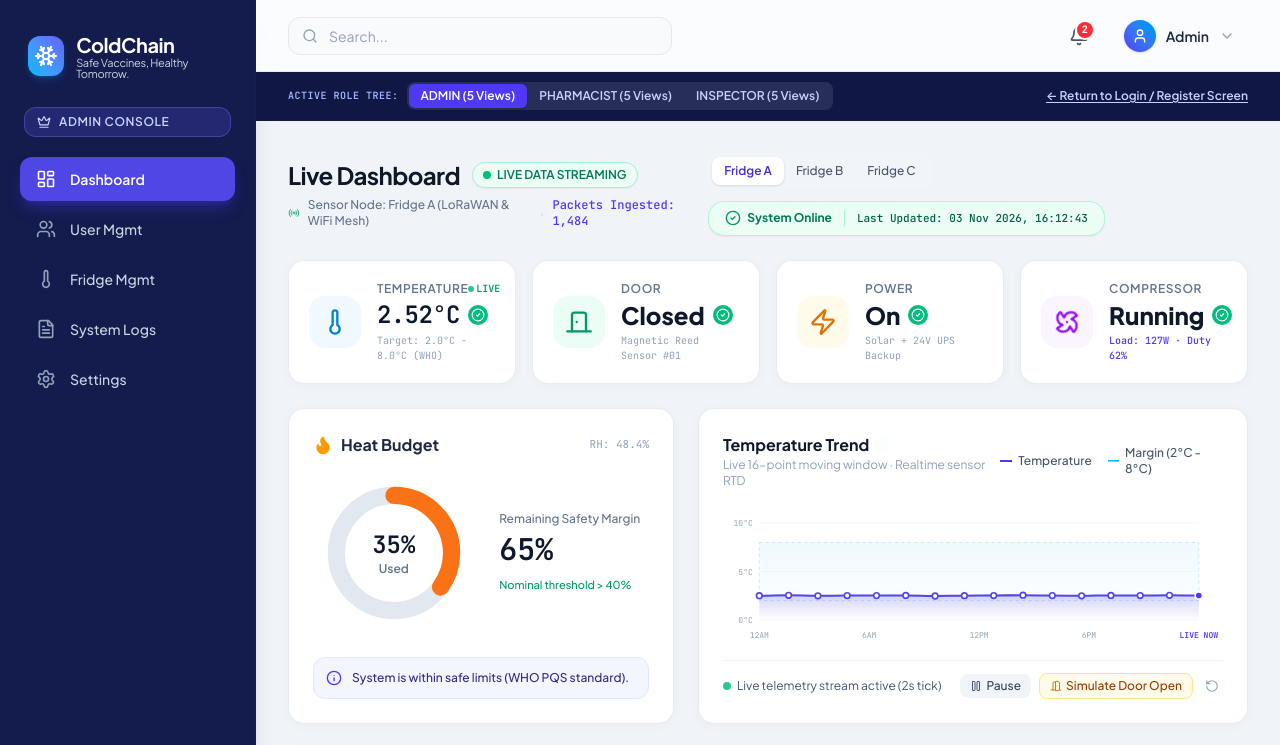
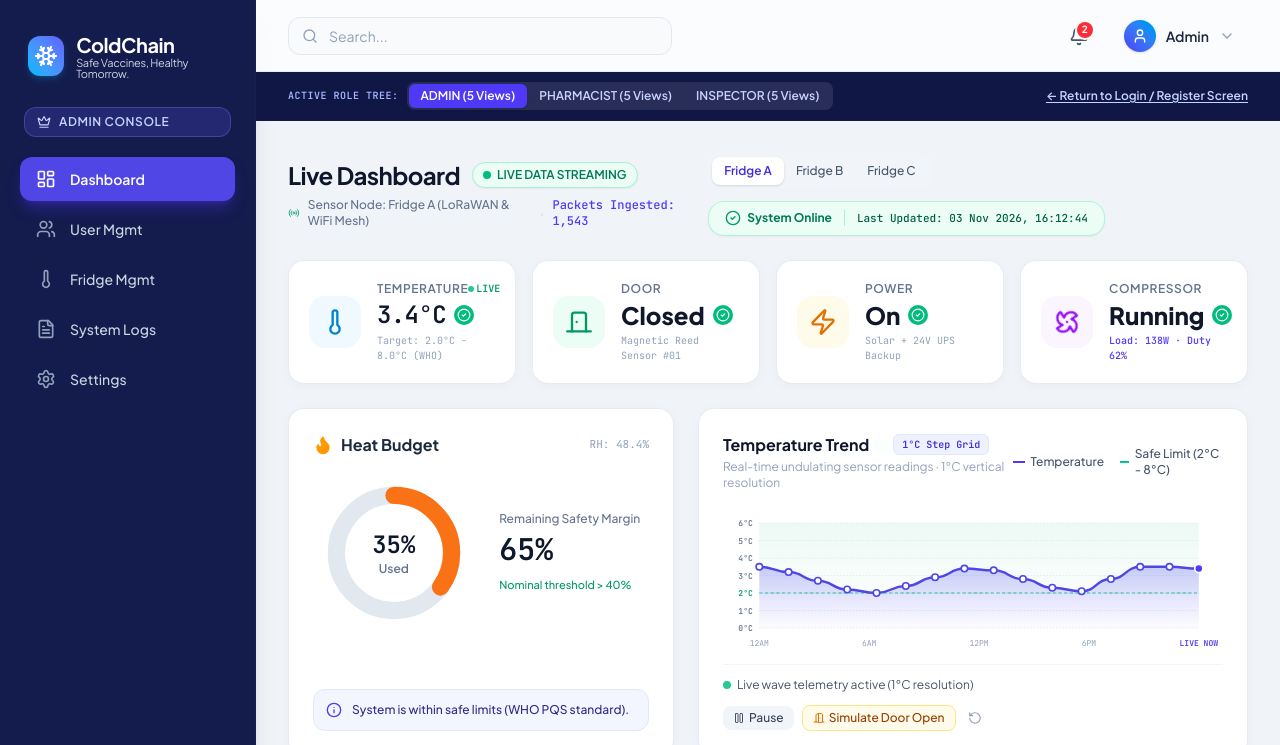
Before and after one commit to sajjadul404/ColdChain, a React (Vite) app: page / in a window 1280 px wide. Shown: the top 745 px of the page. Built offline with nearby package versions, Linux system fonts and the light colour scheme.

Commit message:
Live Deshboard Update

```diff
--- a/src/components/LiveDashboard.jsx
+++ b/src/components/LiveDashboard.jsx
@@ -8,71 +8,70 @@ import {
   CheckCircle2,
   Flame,
   Info,
-  RefreshCw,
-  Activity,
   Radio,
   Wifi,
   Play,
   Pause,
   AlertTriangle,
-  RotateCcw
+  RotateCcw,
+  Activity
 } from 'lucide-react';
 
 export const LiveDashboard = ({ fridges, temperatureTrend: initialTrend }) => {
   const [selectedFridgeId, setSelectedFridgeId] = useState('fridge-a');
   const [isLiveStream, setIsLiveStream] = useState(true);
-  const [streamSpeed, setStreamSpeed] = useState(2000); // 2 seconds per tick
+  const [streamSpeed, setStreamSpeed] = useState(1800); // 1.8 seconds per tick
+
+  // Thermodynamic wave cycle counter to create visible, natural up-and-down undulations
+  const cyclePhaseRef = useRef(1.2);
 
   // Live dynamic telemetry state
-  const [liveTemp, setLiveTemp] = useState(2.52);
+  const [liveTemp, setLiveTemp] = useState(2.8);
   const [liveDoor, setLiveDoor] = useState('Closed');
   const [livePower, setLivePower] = useState('On');
   const [liveCompressor, setLiveCompressor] = useState('Running');
-  const [compressorWattage, setCompressorWattage] = useState(126);
+  const [compressorWattage, setCompressorWattage] = useState(128);
   const [humidity, setHumidity] = useState(48.5);
   const [heatBudgetUsed, setHeatBudgetUsed] = useState(35);
-  const [packetCount, setPacketCount] = useState(1482);
+  const [packetCount, setPacketCount] = useState(1540);
   const [lastUpdated, setLastUpdated] = useState('');
-  const [secondsAgo, setSecondsAgo] = useState(0);
 
-  // Door simulation timer
+  // Door simulation countdown
   const [doorOpenCountdown, setDoorOpenCountdown] = useState(0);
 
-  // Live rolling trend history (keep last 16 points for smooth live line scrolling)
-  const [rollingTrend, setRollingTrend] = useState(() => {
-    return [
-      { time: '12:00', temp: 2.55 },
-      { time: '12:05', temp: 2.48 },
-      { time: '12:10', temp: 2.50 },
-      { time: '12:15', temp: 2.54 },
-      { time: '12:20', temp: 2.49 },
-      { time: '12:25', temp: 2.52 },
-      { time: '12:30', temp: 2.51 },
-      { time: '12:35', temp: 2.53 },
-      { time: '12:40', temp: 2.47 },
-      { time: '12:45', temp: 2.50 },
-      { time: '12:50', temp: 2.52 },
-      { time: '12:55', temp: 2.55 },
-      { time: '13:00', temp: 2.51 },
-      { time: '13:05', temp: 2.49 },
-      { time: '13:10', temp: 2.53 },
-      { time: '13:15', temp: 2.52 },
-    ];
-  });
+  // Initial rolling trend with clearly visible waves (oscillating visibly between 2.0°C and 3.6°C)
+  const [rollingTrend, setRollingTrend] = useState([
+    { time: '12:00', temp: 2.2 },
+    { time: '12:05', temp: 2.6 },
+    { time: '12:10', temp: 3.1 },
+    { time: '12:15', temp: 3.5 },
+    { time: '12:20', temp: 3.2 },
+    { time: '12:25', temp: 2.7 },
+    { time: '12:30', temp: 2.2 },
+    { time: '12:35', temp: 2.0 },
+    { time: '12:40', temp: 2.4 },
+    { time: '12:45', temp: 2.9 },
+    { time: '12:50', temp: 3.4 },
+    { time: '12:55', temp: 3.3 },
+    { time: '13:00', temp: 2.8 },
+    { time: '13:05', temp: 2.3 },
+    { time: '13:10', temp: 2.1 },
+    { time: '13:15', temp: 2.8 },
+  ]);
 
-  // Recent live packet stream feed (simulated incoming MQTT/LoRa packets)
-  const [recentPackets, setRecentPackets] = useState(() => [
-    { id: 1, time: 'Just now', sensor: 'SN-0481A', temp: 2.52, door: 'Closed', hmac: '0x8f4d92', status: 'VALID' },
-    { id: 2, time: '2s ago', sensor: 'SN-0481A', temp: 2.50, door: 'Closed', hmac: '0x3e1a07', status: 'VALID' },
-    { id: 3, time: '4s ago', sensor: 'SN-0481A', temp: 2.53, door: 'Closed', hmac: '0x9b2c4e', status: 'VALID' },
-    { id: 4, time: '6s ago', sensor: 'SN-0481A', temp: 2.49, door: 'Closed', hmac: '0x1c88d2', status: 'VALID' },
+  // Recent live incoming MQTT packets
+  const [recentPackets, setRecentPackets] = useState([
+    { id: 1, time: 'Just now', sensor: 'SN-FridgeA-01', temp: 2.8, door: 'Closed', hmac: '0x8f4d92', status: 'VALID' },
+    { id: 2, time: '2s ago', sensor: 'SN-FridgeA-01', temp: 2.5, door: 'Closed', hmac: '0x3e1a07', status: 'VALID' },
+    { id: 3, time: '4s ago', sensor: 'SN-FridgeA-01', temp: 2.2, door: 'Closed', hmac: '0x9b2c4e', status: 'VALID' },
+    { id: 4, time: '6s ago', sensor: 'SN-FridgeA-01', temp: 2.4, door: 'Closed', hmac: '0x1c88d2', status: 'VALID' },
   ]);
 
   const [hoveredPoint, setHoveredPoint] = useState(null);
 
   const activeFridge = fridges.find((f) => f.id === selectedFridgeId) || fridges[0];
 
-  // Update clock
+  // Live timestamp clock
   useEffect(() => {
     const updateTime = () => {
       const now = new Date();
@@ -85,7 +84,7 @@ export const LiveDashboard = ({ fridges, temperatureTrend: initialTrend }) => {
     updateTime();
   }, []);
 
-  // Main Live Telemetry Stream simulation ticker
+  // Main Live Telemetry Stream with visible wave fluctuations (utha nama)
   useEffect(() => {
     if (!isLiveStream) return;
 
@@ -93,81 +92,67 @@ export const LiveDashboard = ({ fridges, temperatureTrend: initialTrend }) => {
       const now = new Date();
       const timeStr = now.toLocaleTimeString('en-GB', { hour: '2-digit', minute: '2-digit', second: '2-digit' });
 
-      setSecondsAgo(0);
       setLastUpdated(
         now.toLocaleDateString('en-GB', { day: '2-digit', month: 'short', year: 'numeric' }) +
         ', ' +
         timeStr
       );
 
-      // Temperature calculation with realistic micro-variations
-      setLiveTemp((prev) => {
+      // Advance thermodynamic cycle phase for natural visible rising and falling waves
+      cyclePhaseRef.current += 0.4;
+      const wave = Math.sin(cyclePhaseRef.current); // ranges between -1 and 1
+
+      // Calculate realistic temperature: base around 2.8°C with ±0.75°C swing
       let nextTemp;
       if (doorOpenCountdown > 0) {
-          // If door is opened, temp gently rises towards 3.5°C
-          nextTemp = Math.min(4.2, prev + 0.12 + Math.random() * 0.08);
+        // Door open warm-up towards 4.2°C - 4.5°C
+        nextTemp = Number((3.6 + Math.random() * 0.7).toFixed(1));
       } else {
-          // Normal baseline target around 2.50°C
-          const target = 2.50;
-          const drift = (Math.random() - 0.49) * 0.06;
-          const pullToTarget = (target - prev) * 0.15;
-          nextTemp = Number((prev + drift + pullToTarget).toFixed(2));
-          // keep safely bounded
-          if (nextTemp < 2.25) nextTemp = 2.30;
-          if (nextTemp > 2.85) nextTemp = 2.80;
+        // Cooling hysteresis cycle: swings visibly between 2.1°C and 3.6°C
+        const raw = 2.8 + wave * 0.75 + (Math.random() - 0.5) * 0.15;
+        nextTemp = Number(Math.max(1.8, Math.min(4.2, raw)).toFixed(1));
       }
 
-        // Add to rolling trend graph
+      setLiveTemp(nextTemp);
+
+      // Push new point into rolling trend graph
       setRollingTrend((oldTrend) => {
         const newPoint = {
           time: timeStr.slice(0, 5),
-            temp: Number(nextTemp.toFixed(2)),
+          temp: nextTemp,
         };
-          const updated = [...oldTrend.slice(1), newPoint];
-          return updated;
+        return [...oldTrend.slice(1), newPoint];
       });
 
-        // Add new packet to recent packets feed
+      // Update packet ticker
       setRecentPackets((oldPackets) => {
         const randomHex = Math.random().toString(16).substring(2, 8);
         const newPacket = {
           id: Date.now(),
           time: 'Just now',
           sensor: `SN-${activeFridge.name.replace(/\s+/g, '')}-01`,
-            temp: Number(nextTemp.toFixed(2)),
+          temp: nextTemp,
           door: doorOpenCountdown > 0 ? 'Open' : 'Closed',
           hmac: `0x${randomHex}`,
           status: 'VALID',
         };
-          return [newPacket, ...oldPackets.slice(0, 4)];
+        return [newPacket, ...oldPackets.slice(0, 3)];
       });
 
-        return nextTemp;
+      // Modulate compressor wattage dynamically based on cooling load
+      setCompressorWattage(() => {
+        if (nextTemp > 3.0) return 138; // high cooling demand
+        if (nextTemp < 2.3) return 114; // low cooling demand
+        return 126;
       });
 
-      // Modulate compressor wattage slightly
-      setCompressorWattage((prev) => {
-        const delta = Math.floor((Math.random() - 0.5) * 6);
-        return Math.max(118, Math.min(136, prev + delta));
-      });
-
-      // Humidity slight fluctuation
       setHumidity((prev) => {
-        const delta = (Math.random() - 0.5) * 0.2;
+        const delta = (Math.random() - 0.5) * 0.3;
         return Number((prev + delta).toFixed(1));
-      });
-
-      // Heat budget slight micro-variation
-      setHeatBudgetUsed((prev) => {
-        if (doorOpenCountdown > 0) {
-          return Math.min(42, prev + 1);
-        }
-        return 35;
       });
 
       setPacketCount((c) => c + 1);
 
-      // Decrement door countdown if active
       if (doorOpenCountdown > 0) {
         setDoorOpenCountdown((c) => {
           if (c <= 1) {
@@ -182,35 +167,35 @@ export const LiveDashboard = ({ fridges, temperatureTrend: initialTrend }) => {
     return () => clearInterval(interval);
   }, [isLiveStream, streamSpeed, doorOpenCountdown, activeFridge.name]);
 
-  // Door open simulation handler
   const triggerDoorSimulation = () => {
     setLiveDoor('Open');
-    setDoorOpenCountdown(8); // 8 ticks of open door
+    setDoorOpenCountdown(7);
   };
 
-  // Reset to default baseline
   const resetBaseline = () => {
-    setLiveTemp(2.50);
+    setLiveTemp(2.8);
     setLiveDoor('Closed');
     setLivePower('On');
     setLiveCompressor('Running');
     setCompressorWattage(126);
     setDoorOpenCountdown(0);
     setHeatBudgetUsed(35);
+    cyclePhaseRef.current = 1.2;
   };
 
   const remainingMargin = 100 - heatBudgetUsed;
 
-  // SVG dimensions for Temperature Trend Chart
+  // SVG Chart Geometry
   const svgWidth = 620;
-  const svgHeight = 170;
+  const svgHeight = 180;
   const padding = { top: 20, right: 30, bottom: 30, left: 45 };
   const graphWidth = svgWidth - padding.left - padding.right;
   const graphHeight = svgHeight - padding.top - padding.bottom;
 
-  // Temperature scale: 0°C to 10°C (WHO standard)
+  // Temperature scale: 0°C to 6°C with 1°C steps (1 ghor kore) as requested!
   const minTemp = 0;
-  const maxTemp = 10;
+  const maxTemp = 6;
+  const gridSteps = [6, 5, 4, 3, 2, 1, 0]; // 1°C increments!
 
   const getY = (val) => {
     const clamped = Math.max(minTemp, Math.min(maxTemp, val));
@@ -236,20 +221,19 @@ export const LiveDashboard = ({ fridges, temperatureTrend: initialTrend }) => {
 
   const areaD = `${pathD} L ${points[points.length - 1].x} ${getY(0)} L ${points[0].x} ${getY(0)} Z`;
 
-  const marginUpperY = getY(8);
-  const marginLowerY = getY(2);
+  // Safe margin band: 2°C to 6°C visible envelope
+  const marginLowerY = getY(2); // 2°C threshold line
+  const marginUpperY = getY(6); // 6°C upper visible bound
 
-  // Latest point for pulsating radar dot
   const latestPoint = points[points.length - 1];
 
   return (
     <div className="space-y-6">
-      {/* Top Banner / Dashboard Header matching original design with live indicators */}
+      {/* Top Banner / Dashboard Header */}
       <div className="flex flex-col md:flex-row md:items-center justify-between gap-4">
         <div>
           <div className="flex items-center gap-3">
             <h2 className="text-2xl font-bold tracking-tight text-slate-900">Live Dashboard</h2>
-            {/* Live Streaming Badge */}
             <span className="inline-flex items-center gap-1.5 px-2.5 py-1 rounded-full text-xs font-semibold bg-emerald-50 text-emerald-700 border border-emerald-200 shadow-xs">
               <span className="relative flex h-2 w-2">
                 <span className="animate-ping absolute inline-flex h-full w-full rounded-full bg-emerald-400 opacity-75"></span>
@@ -273,7 +257,6 @@ export const LiveDashboard = ({ fridges, temperatureTrend: initialTrend }) => {
 
         {/* Right Status Pill & Fridge Selector */}
         <div className="flex flex-wrap items-center gap-3">
-          {/* Fridge Selector */}
           <div className="flex bg-slate-100 p-1 rounded-xl text-xs font-medium">
             {fridges.map((fridge) => (
               <button
@@ -293,7 +276,6 @@ export const LiveDashboard = ({ fridges, temperatureTrend: initialTrend }) => {
             ))}
           </div>
 
-          {/* System Online Badge with live updated seconds */}
           <div className="bg-emerald-50 border border-emerald-200/80 rounded-2xl px-4 py-2 flex items-center gap-3 shadow-xs">
             <div className="flex items-center gap-1.5 text-emerald-700 font-bold text-xs">
               <CheckCircle2 className="w-4 h-4 text-emerald-600" />
@@ -307,9 +289,9 @@ export const LiveDashboard = ({ fridges, temperatureTrend: initialTrend }) => {
         </div>
       </div>
 
-      {/* 4 Quick Metric Cards with live active indicators */}
+      {/* 4 Metric Cards */}
       <div className="grid grid-cols-1 sm:grid-cols-2 lg:grid-cols-4 gap-4">
-        {/* Card 1: Temperature (Dynamically oscillating with live glow) */}
+        {/* Card 1: Temperature */}
         <div className="bg-white rounded-2xl p-5 border border-slate-200/80 shadow-[0_2px_12px_rgba(0,0,0,0.03)] flex items-center gap-4 hover:border-sky-300 transition-all relative overflow-hidden group">
           <div className="w-13 h-13 rounded-2xl bg-sky-50 flex items-center justify-center text-sky-600 shrink-0 group-hover:scale-105 transition-transform">
             <Thermometer className="w-7 h-7" />
@@ -326,7 +308,7 @@ export const LiveDashboard = ({ fridges, temperatureTrend: initialTrend }) => {
             </div>
             <div className="flex items-center gap-2 mt-0.5">
               <span className="text-2xl font-extrabold text-slate-900 font-mono tabular-nums tracking-tight">
-                {liveTemp.toFixed(2)}°C
+                {liveTemp.toFixed(1)}°C
               </span>
               <div className="w-5 h-5 rounded-full bg-emerald-500 text-white flex items-center justify-center shrink-0 shadow-xs">
                 <CheckCircle2 className="w-3.5 h-3.5" />
@@ -415,7 +397,7 @@ export const LiveDashboard = ({ fridges, temperatureTrend: initialTrend }) => {
         </div>
       </div>
 
-      {/* Middle Section: Heat Budget & Real-time Temperature Trend Graph */}
+      {/* Middle Section: Heat Budget & Temperature Trend Graph with 1°C Grid Steps */}
       <div className="grid grid-cols-1 lg:grid-cols-12 gap-6">
         {/* Heat Budget Card */}
         <div className="lg:col-span-5 bg-white rounded-2xl p-6 border border-slate-200/80 shadow-[0_2px_12px_rgba(0,0,0,0.03)] flex flex-col justify-between">
@@ -431,7 +413,6 @@ export const LiveDashboard = ({ fridges, temperatureTrend: initialTrend }) => {
             </div>
 
             <div className="flex items-center justify-around gap-4 py-2">
-              {/* Donut Chart with smooth CSS transition */}
               <div className="relative w-36 h-36 flex items-center justify-center">
                 <svg className="w-full h-full -rotate-90" viewBox="0 0 100 100">
                   <circle
@@ -479,15 +460,20 @@ export const LiveDashboard = ({ fridges, temperatureTrend: initialTrend }) => {
           </div>
         </div>
 
-        {/* Temperature Trend Card with LIVE moving curve */}
+        {/* Temperature Trend Card - 1°C Grid Increments with visible up-and-down waves! */}
         <div className="lg:col-span-7 bg-white rounded-2xl p-6 border border-slate-200/80 shadow-[0_2px_12px_rgba(0,0,0,0.03)] flex flex-col justify-between">
           <div className="flex items-center justify-between mb-4">
             <div>
               <div className="flex items-center gap-2">
                 <h3 className="text-base font-bold text-slate-900">Temperature Trend</h3>
                 <span className="w-2 h-2 rounded-full bg-emerald-500 animate-ping"></span>
+                <span className="px-2 py-0.5 bg-indigo-50 text-indigo-700 text-[10px] font-bold rounded-md font-mono border border-indigo-100">
+                  1°C Step Grid
+                </span>
               </div>
-              <p className="text-xs text-slate-400">Live 16-point moving window · Realtime sensor RTD</p>
+              <p className="text-xs text-slate-400 mt-0.5">
+                Real-time undulating sensor readings · 1°C vertical resolution
+              </p>
             </div>
 
             <div className="flex items-center gap-4 text-xs font-medium">
@@ -496,8 +482,8 @@ export const LiveDashboard = ({ fridges, temperatureTrend: initialTrend }) => {
                 <span className="text-slate-600">Temperature</span>
               </div>
               <div className="flex items-center gap-1.5">
-                <span className="w-3 h-0.5 bg-sky-300 border-t border-sky-400 inline-block"></span>
-                <span className="text-slate-600">Margin (2°C - 8°C)</span>
+                <span className="w-3 h-0.5 bg-emerald-400 border-t border-emerald-500 inline-block"></span>
+                <span className="text-slate-600">Safe Limit (2°C - 8°C)</span>
               </div>
             </div>
           </div>
@@ -510,30 +496,39 @@ export const LiveDashboard = ({ fridges, temperatureTrend: initialTrend }) => {
             >
               <defs>
                 <linearGradient id="tempGradientLive" x1="0" y1="0" x2="0" y2="1">
-                  <stop offset="0%" stopColor="#6366f1" stopOpacity="0.28" />
-                  <stop offset="100%" stopColor="#6366f1" stopOpacity="0.0" />
+                  <stop offset="0%" stopColor="#6366f1" stopOpacity="0.32" />
+                  <stop offset="100%" stopColor="#6366f1" stopOpacity="0.02" />
                 </linearGradient>
                 <linearGradient id="marginBandLive" x1="0" y1="0" x2="0" y2="1">
-                  <stop offset="0%" stopColor="#38bdf8" stopOpacity="0.08" />
-                  <stop offset="100%" stopColor="#38bdf8" stopOpacity="0.02" />
+                  <stop offset="0%" stopColor="#10b981" stopOpacity="0.08" />
+                  <stop offset="100%" stopColor="#10b981" stopOpacity="0.02" />
                 </linearGradient>
               </defs>
 
-              {/* Safe margin band between 2°C and 8°C */}
+              {/* WHO Safe Temperature Region (from 2°C upwards) */}
               <rect
                 x={padding.left}
                 y={marginUpperY}
                 width={graphWidth}
                 height={marginLowerY - marginUpperY}
                 fill="url(#marginBandLive)"
-                stroke="#bae6fd"
-                strokeWidth="1"
-                strokeDasharray="4 4"
               />
 
-              {/* Y-axis grid lines */}
-              {[10, 5, 0].map((val) => {
+              {/* WHO 2°C Minimum Threshold Line */}
+              <line
+                x1={padding.left}
+                y1={marginLowerY}
+                x2={svgWidth - padding.right}
+                y2={marginLowerY}
+                stroke="#10b981"
+                strokeWidth="1.5"
+                strokeDasharray="4 3"
+              />
+
+              {/* 1°C Grid Lines (1 ghor kore): 6°C, 5°C, 4°C, 3°C, 2°C, 1°C, 0°C */}
+              {gridSteps.map((val) => {
                 const y = getY(val);
+                const isTwoDegreeThreshold = val === 2;
                 return (
                   <g key={val}>
                     <line
@@ -541,14 +536,17 @@ export const LiveDashboard = ({ fridges, temperatureTrend: initialTrend }) => {
                       y1={y}
                       x2={svgWidth - padding.right}
                       y2={y}
-                      stroke="#f1f5f9"
-                      strokeWidth="1"
+                      stroke={isTwoDegreeThreshold ? '#a7f3d0' : '#e2e8f0'}
+                      strokeWidth={isTwoDegreeThreshold ? '1.5' : '1'}
+                      strokeDasharray={isTwoDegreeThreshold ? '3 3' : '2 2'}
                     />
                     <text
                       x={padding.left - 8}
                       y={y + 4}
                       textAnchor="end"
-                      className="text-[10px] fill-slate-400 font-mono"
+                      className={`text-[10px] font-mono font-semibold ${
+                        isTwoDegreeThreshold ? 'fill-emerald-600 font-bold' : 'fill-slate-500'
+                      }`}
                     >
                       {val}°C
                     </text>
@@ -557,45 +555,45 @@ export const LiveDashboard = ({ fridges, temperatureTrend: initialTrend }) => {
               })}
 
               {/* Live Area Fill */}
-              <path d={areaD} fill="url(#tempGradientLive)" className="transition-all duration-500 ease-linear" />
+              <path d={areaD} fill="url(#tempGradientLive)" className="transition-all duration-300 ease-out" />
 
-              {/* Main Line with smooth curve */}
+              {/* Main Line with prominent curve */}
               <path
                 d={pathD}
                 fill="none"
                 stroke="#4f46e5"
-                strokeWidth="2.5"
+                strokeWidth="3"
                 strokeLinecap="round"
                 strokeLinejoin="round"
-                className="transition-all duration-500 ease-linear"
+                className="transition-all duration-300 ease-out"
               />
 
-              {/* Points */}
+              {/* Wave Points along the curve */}
               {points.map((pt, i) => (
                 <circle
                   key={i}
                   cx={pt.x}
                   cy={pt.y}
-                  r="3.5"
-                  className="fill-white stroke-[#4f46e5] stroke-2 hover:r-5 cursor-pointer transition-all"
+                  r="4"
+                  className="fill-white stroke-[#4f46e5] stroke-2 hover:r-6 cursor-pointer transition-all"
                   onMouseEnter={() => setHoveredPoint(pt)}
                   onMouseLeave={() => setHoveredPoint(null)}
                 />
               ))}
 
-              {/* Pulsing radar indicator at the latest reading point */}
+              {/* Pulsing beacon on the current active reading point */}
               {latestPoint && (
                 <g>
                   <circle
                     cx={latestPoint.x}
                     cy={latestPoint.y}
-                    r="8"
+                    r="10"
                     className="fill-indigo-400 opacity-40 animate-ping"
                   />
                   <circle
                     cx={latestPoint.x}
                     cy={latestPoint.y}
-                    r="4.5"
+                    r="5"
                     className="fill-indigo-600 stroke-white stroke-2"
                   />
                 </g>
@@ -623,10 +621,10 @@ export const LiveDashboard = ({ fridges, temperatureTrend: initialTrend }) => {
                 className="absolute bg-slate-900 text-white text-[11px] font-mono px-2.5 py-1 rounded-md shadow-lg pointer-events-none transform -translate-x-1/2 -translate-y-full"
                 style={{
                   left: `${((hoveredPoint.temp ? points.find(p => p.time === hoveredPoint.time)?.x || 100 : 100) / svgWidth) * 100}%`,
-                  top: '40%',
+                  top: '35%',
                 }}
               >
-                {hoveredPoint.time}: {hoveredPoint.temp.toFixed(2)}°C (Safe)
+                {hoveredPoint.time}: {hoveredPoint.temp.toFixed(1)}°C (Safe)
               </div>
             )}
           </div>
@@ -635,7 +633,7 @@ export const LiveDashboard = ({ fridges, temperatureTrend: initialTrend }) => {
           <div className="mt-3 pt-3 border-t border-slate-100 flex flex-wrap items-center justify-between text-xs gap-3">
             <span className="flex items-center gap-1.5 text-slate-600">
               <span className="w-2 h-2 rounded-full bg-emerald-500 animate-pulse"></span>
-              Live telemetry stream active ({streamSpeed === 1000 ? '1s tick' : '2s tick'})
+              Live wave telemetry active (1°C resolution)
             </span>
 
             <div className="flex items-center gap-2">
@@ -660,7 +658,7 @@ export const LiveDashboard = ({ fridges, temperatureTrend: initialTrend }) => {
               <button
                 onClick={resetBaseline}
                 className="p-1 rounded-lg text-slate-400 hover:text-slate-600 hover:bg-slate-100"
-                title="Reset to 2.50°C baseline"
+                title="Reset to 2.8°C baseline"
               >
                 <RotateCcw className="w-3.5 h-3.5" />
               </button>
@@ -669,7 +667,7 @@ export const LiveDashboard = ({ fridges, temperatureTrend: initialTrend }) => {
         </div>
       </div>
 
-      {/* Real-time Inbound Sensor Packet Ticker (Clearly demonstrates live data streaming) */}
+      {/* Real-time Inbound Sensor Packet Ticker */}
       <div className="bg-white rounded-2xl p-5 border border-slate-200/80 shadow-[0_2px_12px_rgba(0,0,0,0.03)]">
         <div className="flex items-center justify-between pb-3 border-b border-slate-100 mb-3">
           <div className="flex items-center gap-2">
@@ -702,7 +700,7 @@ export const LiveDashboard = ({ fridges, temperatureTrend: initialTrend }) => {
               </div>
               <div className="flex items-baseline justify-between">
                 <span className="font-bold text-slate-900 font-mono text-sm">
-                  {pkt.temp.toFixed(2)}°C
+                  {pkt.temp.toFixed(1)}°C
                 </span>
                 <span className="text-[11px] text-slate-600">
                   Door: <strong className={pkt.door === 'Open' ? 'text-amber-600 font-bold' : 'text-slate-700'}>{pkt.door}</strong>
```
Lines whose indentation alone changed are shown as unchanged.
